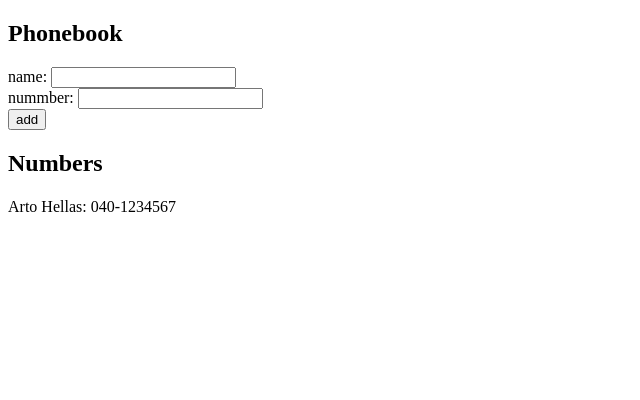
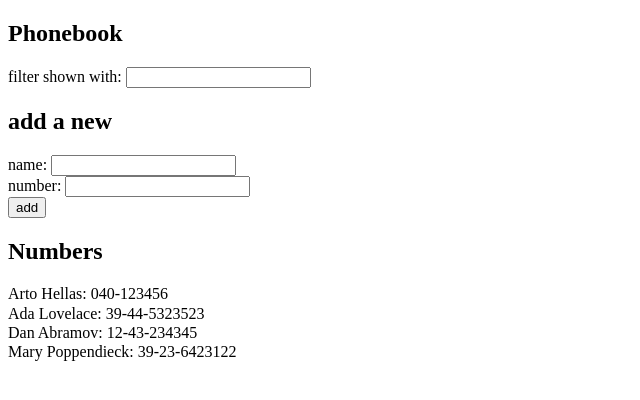
Before and after one commit to V-R-DeLosSantos/fullstackOpen, a React (Vite) app in the folder part2/phonebook/: page / in a window 1280 px wide. Shown: the top 400 px of the page, without its empty margins (0-640 px from the left). Built offline with nearby package versions, Linux system fonts and the light colour scheme.

Commit message:
2.9*: La Agenda Telefónica Paso 4

```diff
--- a/part2/phonebook/src/App.jsx
+++ b/part2/phonebook/src/App.jsx
@@ -1,46 +1,65 @@
-import { useState } from 'react'
-import Person from './components/Person'
+import { useState } from 'react';
+import Person from './components/Person';
 
 const App = () => {
   const [persons, setPersons] = useState([
-    { name: 'Arto Hellas',
-      number: '040-1234567',
-     }
-  ])
-  const [newName, setNewName] = useState('')
-  const [newNumber, setNewNumber] = useState ('')
+    { name: 'Arto Hellas', number: '040-123456', id: 1 },
+    { name: 'Ada Lovelace', number: '39-44-5323523', id: 2 },
+    { name: 'Dan Abramov', number: '12-43-234345', id: 3 },
+    { name: 'Mary Poppendieck', number: '39-23-6423122', id: 4 }
+  ]);
+
+  const [newName, setNewName] = useState('');
+  const [newNumber, setNewNumber] = useState('');
+  const [searchTerm, setSearchTerm] = useState(''); // Estado para el término de búsqueda
 
   const addPerson = (event) => {
-    event.preventDefault()
+    event.preventDefault();
 
-    if (persons.some(person => person.name === newName)){
-      alert(`${newName} is already added to phonebook`)
-      return
+    if (persons.some(person => person.name === newName)) {
+      alert(`${newName} is already added to phonebook`);
+      return;
     }
 
     const personObject = {
       name: newName,
       number: newNumber,
-    }
-    setPersons(persons.concat(personObject))
-    setNewName('')
-    setNewNumber('')
-  }
+      id: persons.length + 1 // Generar un ID único
+    };
+
+    setPersons(persons.concat(personObject));
+    setNewName('');
+    setNewNumber('');
+  };
 
   const handleNameChange = (event) => {
-    setNewName(event.target.value)
-  }
+    setNewName(event.target.value);
+  };
 
   const handleNumberChange = (event) => {
-    setNewNumber(event.target.value)
-  }
+    setNewNumber(event.target.value);
+  };
 
-  const personsToShow = persons
+  const handleSearchChange = (event) => {
+    setSearchTerm(event.target.value); // Actualizar el término de búsqueda
+  };
+
+  // Filtrar las personas según el término de búsqueda
+  const personsToShow = persons.filter(person =>
+    person.name.toLowerCase().includes(searchTerm.toLowerCase())
+  );
 
   return (
     <>
       <div>
         <h2>Phonebook</h2>
+        <div>
+          filter shown with: <input
+            value={searchTerm}
+            onChange={handleSearchChange}
+          />
+        </div>
+        <h2>add a new</h2>
         <form onSubmit={addPerson}>
           <div>
             name: <input
@@ -49,7 +68,7 @@
             />
           </div>
           <div>
-          nummber: <input
+            number: <input
               value={newNumber}
               onChange={handleNumberChange}
             />
@@ -61,12 +80,12 @@
         <h2>Numbers</h2>
         <div>
           {personsToShow.map(person =>
-          <Person key={person.name} person={person}/>
+            <Person key={person.id} person={person}/> // Usar el ID como clave
           )}
         </div>
       </div>
     </>
-  )
-}
+  );
+};
 
-export default App
+export default App;
```
Lines whose indentation alone changed are shown as unchanged.
